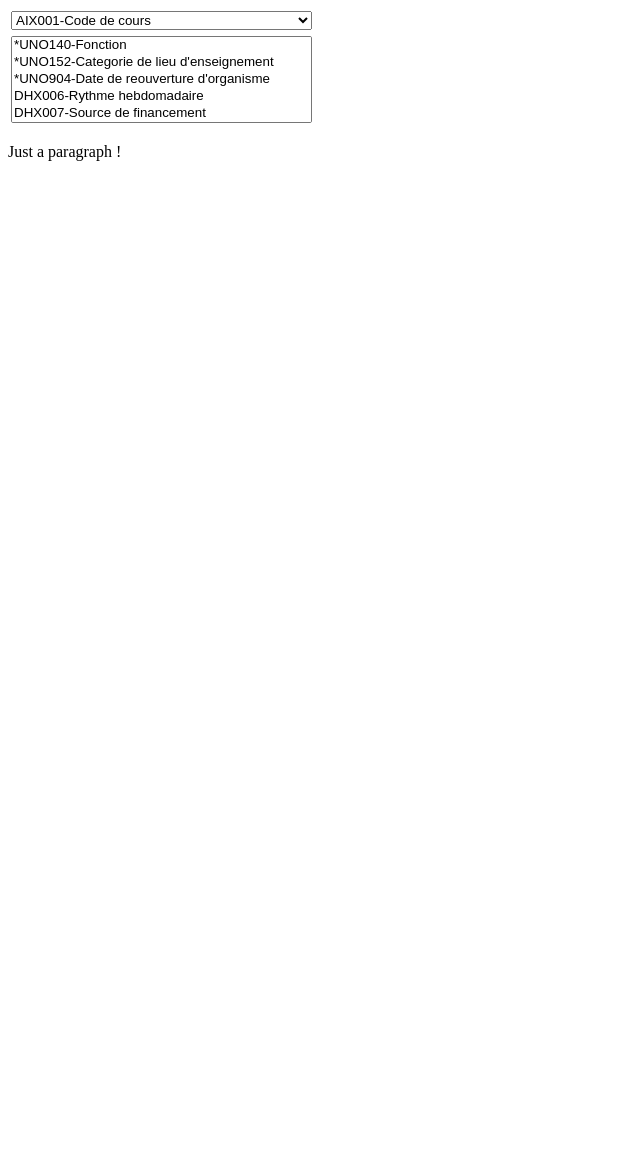
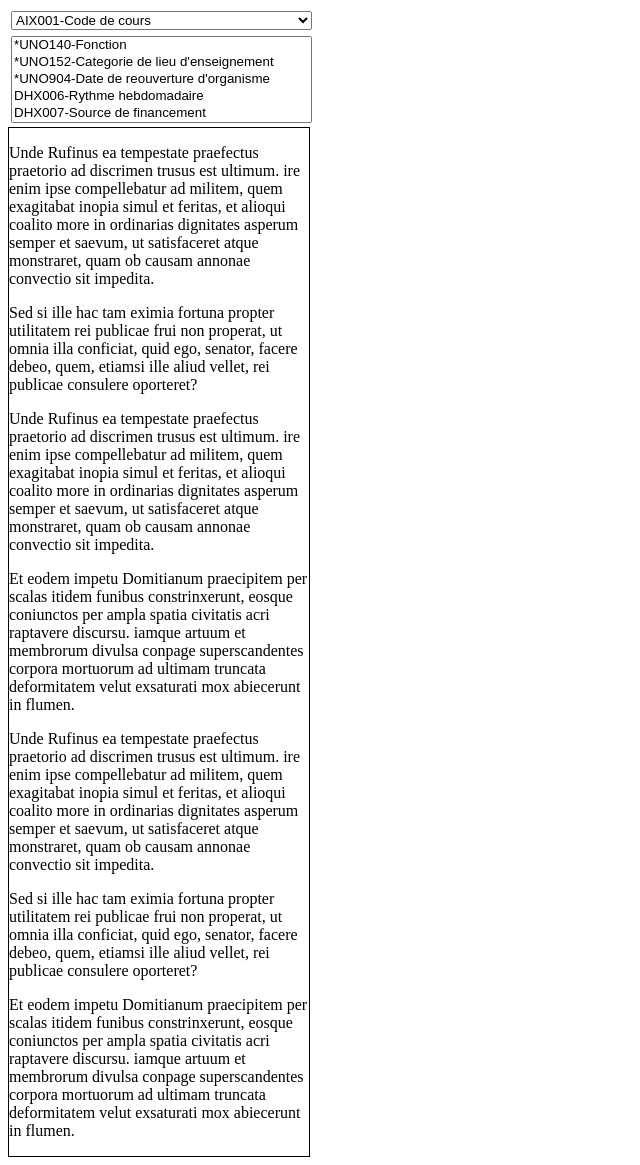
Before and after one commit to Ocramout/Bako, a plain HTML site: page Scrollbar/DIC test local.html in a window 1280 px wide. Shown: the whole page, without its empty margins (0-640 px from the left). Before the commit the page ends 800 px from the top, so only its background shows below. Drawn offline with Linux system fonts and the light colour scheme.

Commit message:
New div for body scroll

```diff
--- a/Scrollbar/DIC test local.html
+++ b/Scrollbar/DIC test local.html
@@ -405,6 +405,14 @@
           <option value="UNOR05-Immeuble">UNOR05-Immeuble</option>
         </select></td></tr>
     </tbody></table>
-    <p>Just a paragraph !</p>
+    <div style="border: 1px solid black; width:300px;">
+      <p>Unde Rufinus ea tempestate praefectus praetorio ad discrimen trusus est ultimum. ire enim ipse compellebatur ad militem, quem exagitabat inopia simul et feritas, et alioqui coalito more in ordinarias dignitates asperum semper et saevum, ut satisfaceret atque monstraret, quam ob causam annonae convectio sit impedita.</p>
+      <p>Sed si ille hac tam eximia fortuna propter utilitatem rei publicae frui non properat, ut omnia illa conficiat, quid ego, senator, facere debeo, quem, etiamsi ille aliud vellet, rei publicae consulere oporteret?</p>
+      <p>Unde Rufinus ea tempestate praefectus praetorio ad discrimen trusus est ultimum. ire enim ipse compellebatur ad militem, quem exagitabat inopia simul et feritas, et alioqui coalito more in ordinarias dignitates asperum semper et saevum, ut satisfaceret atque monstraret, quam ob causam annonae convectio sit impedita.</p>
+      <p>Et eodem impetu Domitianum praecipitem per scalas itidem funibus constrinxerunt, eosque coniunctos per ampla spatia civitatis acri raptavere discursu. iamque artuum et membrorum divulsa conpage superscandentes corpora mortuorum ad ultimam truncata deformitatem velut exsaturati mox abiecerunt in flumen.</p>
+      <p>Unde Rufinus ea tempestate praefectus praetorio ad discrimen trusus est ultimum. ire enim ipse compellebatur ad militem, quem exagitabat inopia simul et feritas, et alioqui coalito more in ordinarias dignitates asperum semper et saevum, ut satisfaceret atque monstraret, quam ob causam annonae convectio sit impedita.</p>
+      <p>Sed si ille hac tam eximia fortuna propter utilitatem rei publicae frui non properat, ut omnia illa conficiat, quid ego, senator, facere debeo, quem, etiamsi ille aliud vellet, rei publicae consulere oporteret?</p>
+      <p>Et eodem impetu Domitianum praecipitem per scalas itidem funibus constrinxerunt, eosque coniunctos per ampla spatia civitatis acri raptavere discursu. iamque artuum et membrorum divulsa conpage superscandentes corpora mortuorum ad ultimam truncata deformitatem velut exsaturati mox abiecerunt in flumen.</p>
+    </div>
   </body>
 </html>
```
